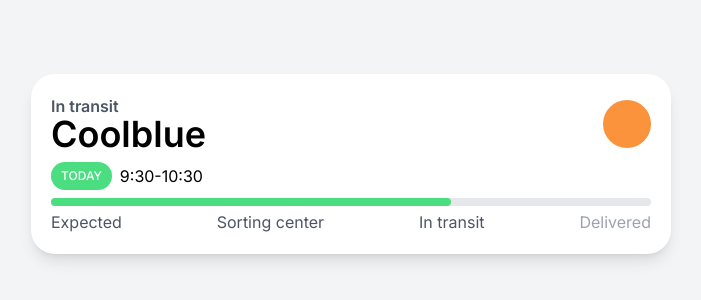
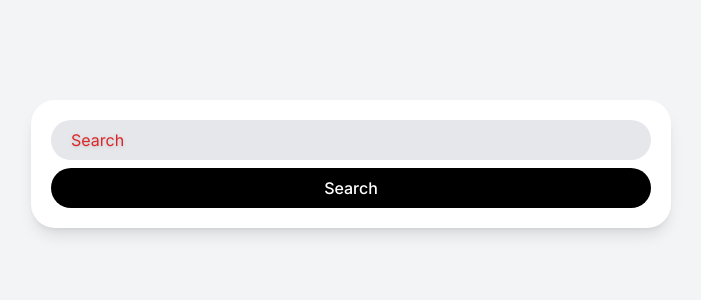
Before and after one commit to watching-dev/React_10_Nomadcoders, a Next.js app in the folder NextJS-Master/carrot-market-reloaded/: page / in a window 1280 px wide. Shown: the part 236-536 px from the top of the page, without its empty margins (289-990 px from the left). Built offline with nearby package versions, Linux system fonts and the light colour scheme.

Commit message:
[feat] tailwind variable

```diff
--- a/NextJS-Master/carrot-market-reloaded/app/page.tsx
+++ b/NextJS-Master/carrot-market-reloaded/app/page.tsx
@@ -1,36 +1,15 @@
 export default function Home() {
   return (
-    <main className="bg-gray-100 h-screen flex items-center justify-center p-5 dark:bg-gray-700">
-      <div className="bg-white w-full shadow-lg p-5 rounded-3xl max-w-screen-sm dark:bg-gray-600">
-        <div className="flex justify-between items-center">
-          <div className="flex flex-col">
-            <span className="text-gray-600 font-semibold -mb-1 dark:text-gray-300">
-              In transit
-            </span>
-            <span className="text-4xl font-semibold dark:text-white">
-              Coolblue
-            </span>
-          </div>
-          {/* <div className="w-12 h-12 bg-orange-400" /> */}
-          <div className="size-12 rounded-full bg-orange-400" />
-        </div>
-        <div className="my-2 flex items-center gap-2">
-          <span className="bg-green-400 text-white uppercase px-2.5 py-1.5 text-xs font-medium rounded-full transition hover:bg-green-500 hover:scale-125">
-            Today
-          </span>
-          <span className="dark:text-gray-100">9:30-10:30</span>
-        </div>
-        <div className="relative">
-          <div className="bg-gray-200 absolute w-full h-2 rounded-full" />
-          <div className="bg-green-400 absolute w-2/3 h-2 rounded-full" />
-          <div />
-        </div>
-        <div className="flex justify-between items-center mt-5 text-gray-600 dark:text-gray-300">
-          <span>Expected</span>
-          <span>Sorting center</span>
-          <span>In transit</span>
-          <span className="text-gray-400 dark:text-gray-500">Delivered</span>
-        </div>
+    <main className="bg-gray-100 h-screen flex items-center justify-center p-5">
+      <div className="bg-white w-full shadow-lg p-5 rounded-3xl max-w-screen-sm flex flex-col gap-2">
+        <input
+          className="w-full rounded-full h-10 bg-gray-200 pl-5 outline-none ring ring-transparent focus:ring-orange-500 focus:ring-offset-2 transition-shadow ring-offset-blue-600 placeholder:text-red-600 placeholder:drop-shadow"
+          type="text"
+          placeholder="Search"
+        />
+        <button className="bg-black text-white py-2 rounded-full active:scale-90 focus:scale-90 transition-transform font-medium outline-none">
+          Search
+        </button>
       </div>
     </main>
   );
```
